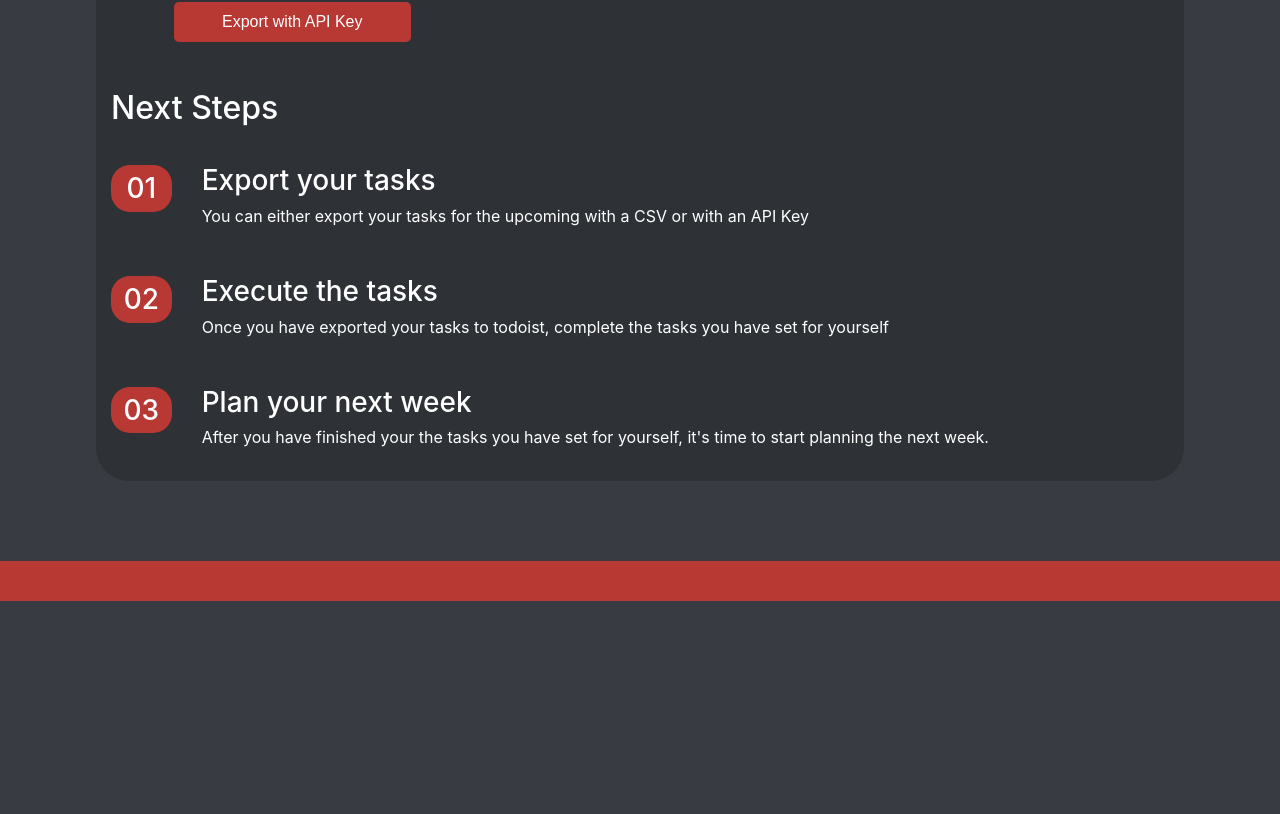
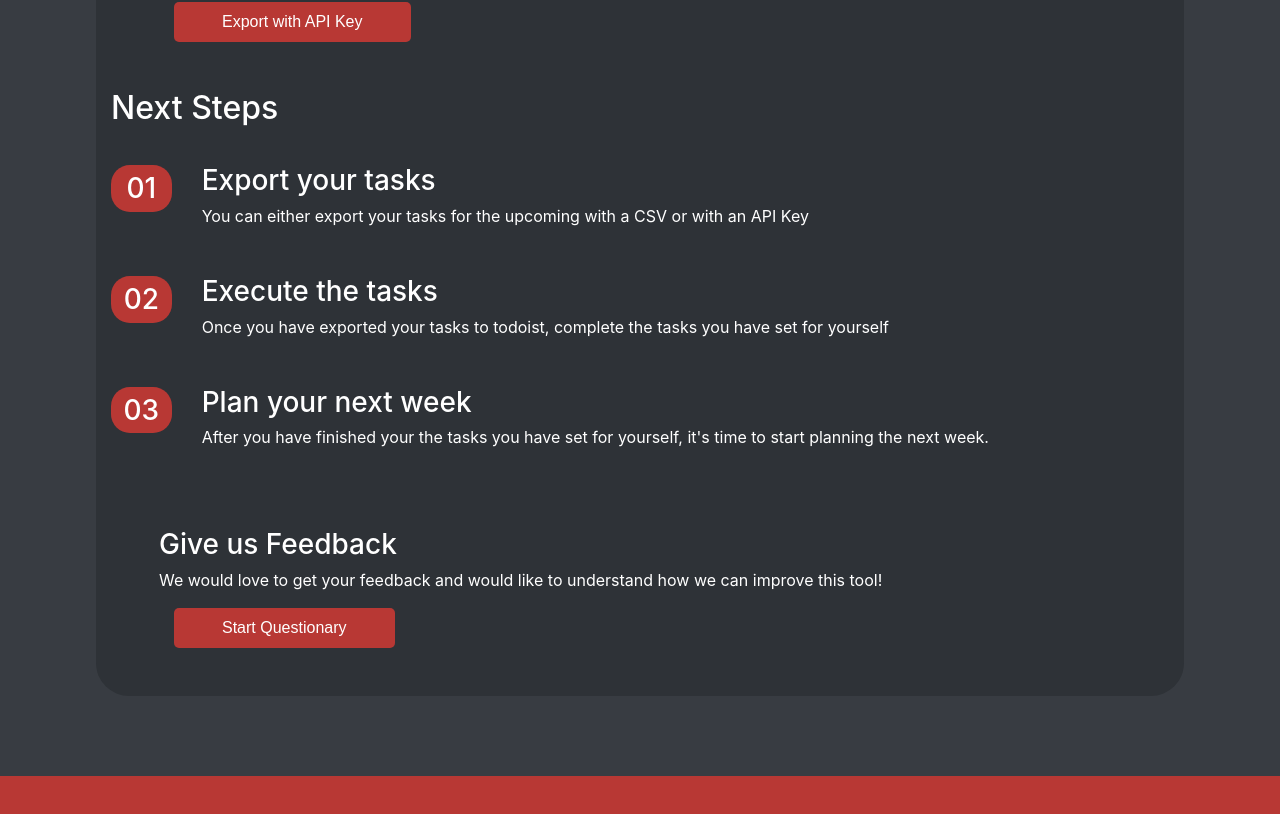
Before and after one commit to 12monthsOfPrototype/goalpresent, a Next.js app: page /goal/success in a window 1280 px wide. Shown: the part 599-1413 px from the top of the page. Before the commit the page ends 1200 px from the top, so only its background shows below. Built offline with nearby package versions, Linux system fonts and the light colour scheme.

Commit message:
Add Feedback on last page

```diff
--- a/pages/goal/success.js
+++ b/pages/goal/success.js
@@ -93,6 +93,25 @@ const success = () => {
           stepThreeTitle="Plan your next week"
           stepThreeDescription="After you have finished your the tasks you have set for yourself, it's time to start planning the next week."
         />
+
+        <div className="container my-5 mx-5">
+          <div className="row">
+            <div className="col">
+              <h3>
+              Give us Feedback
+              </h3>
+                <p>We would love to get your feedback and would like to understand how we can improve this tool!
+                </p>
+                <div className="col">
+                  <button>
+                    Start Questionary
+                  </button>
+                </div>
+            </div>
+          </div>
+        </div>
+
+
       </Card>
     </Layout>
   );
```
